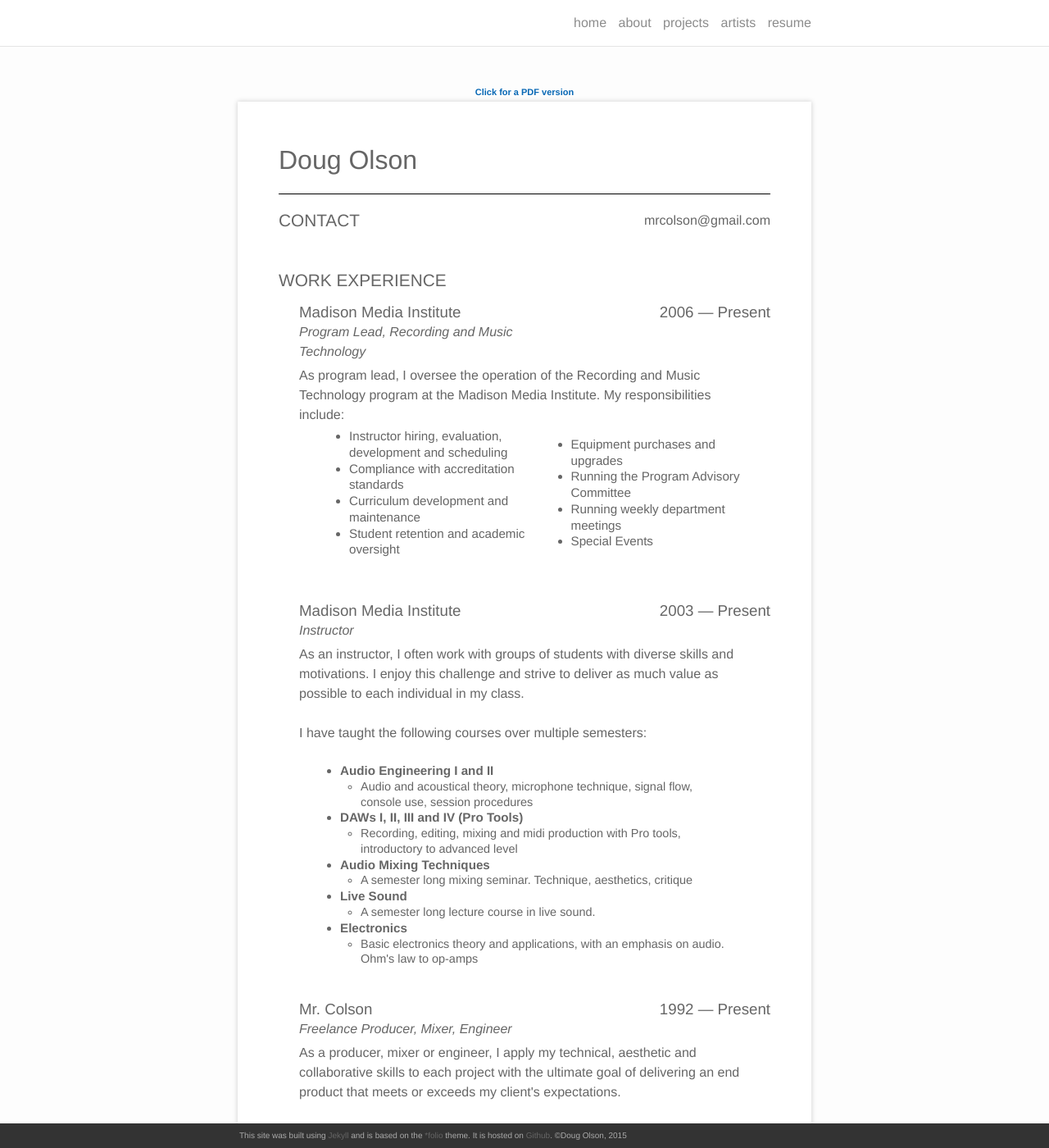
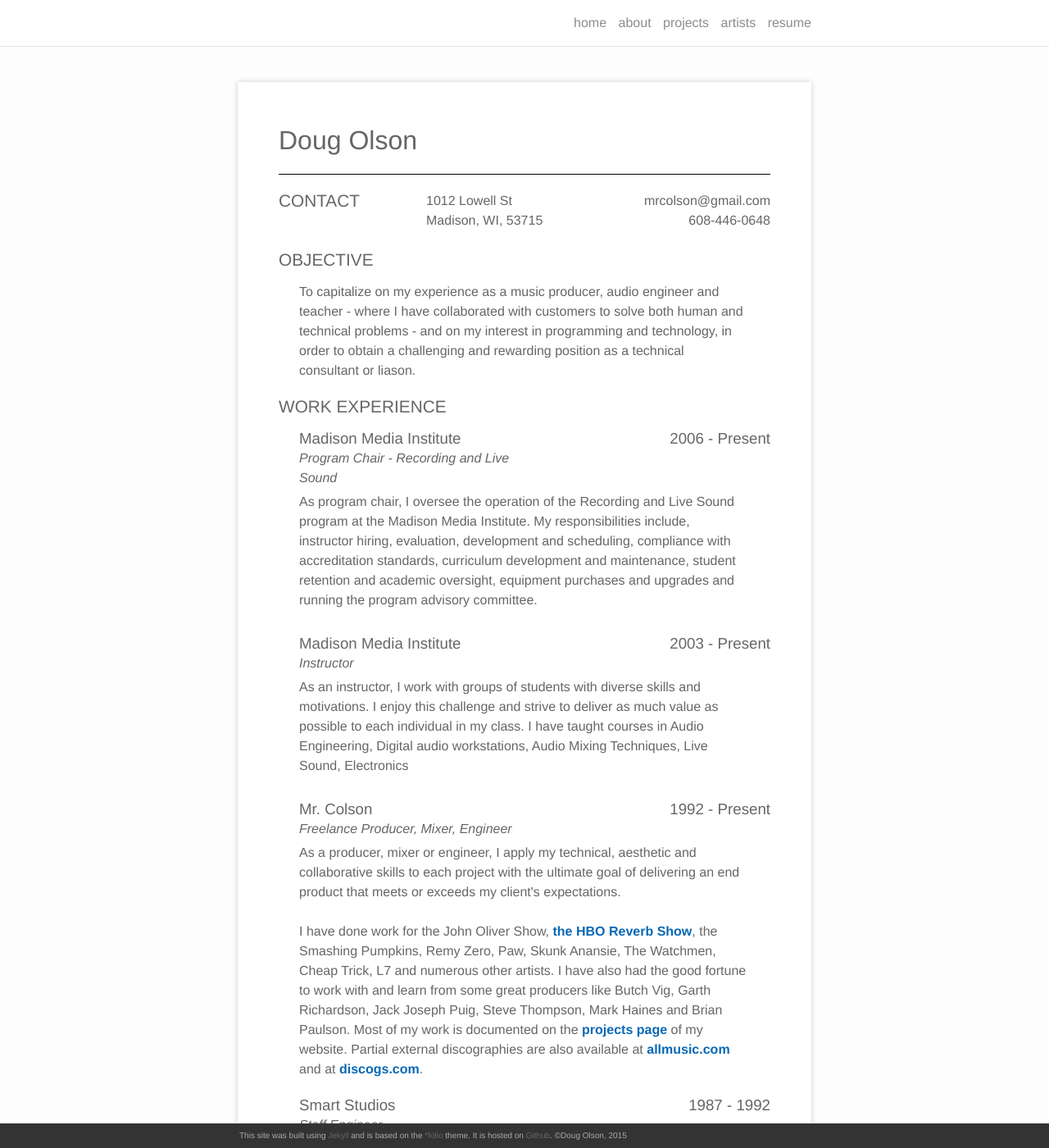
Before and after one commit to dougolson/dougolson.github.io, a Jekyll site: the page built from z_resume.html, in a window 1280 px wide and 1400 px high. Shown: the whole window at 82% size. Built offline with Jekyll 4.4.1, drawn with Linux system fonts in a browser that asks for light colours; nearby versions of some CDN libraries; some of the changed text lies outside the part shown.

Commit message:
updated resume

```diff
--- a/z_resume.html
+++ b/z_resume.html
@@ -3,8 +3,8 @@
 title: resume
 permalink: /resume/
 ---
+<!DOCTYPE html PUBLIC "-//W3C//DTD HTML 4.01//EN">
 <div id="resume">
-    <div id="pdfLink"><a href="/img/olsonResume_4_2016.pdf">Click for a PDF version</a></div>
     <div id="main">
         <h1 id="title">
             Doug Olson
@@ -15,134 +15,129 @@
             </h2>
             <div class="set">
                 <p class="address">
-                    <span class="value"><br></span>
+                    <span class="value">1012 Lowell St<br>Madison, WI, 53715<br></span>
                 </p>
                 <div class="r">
                     <p class="email">
-                        <span class="value"><a href="mailto:mrcolson@gmail.com">mrcolson@gmail.com</a></span>
+                        <span class="value"><a href="mailto:mrcolson@gmail.com">mrcolson@gmail.com</a></span><br>
+                        <span class="value">608-446-0648<br></span>
                     </p>
                     <p class="phone">
                         <span class="value"><br></span>
                     </p>
                 </div>
+                <!-- <div class="clear"></div> -->
+            </div><!-- set //-->
+            <!-- <div class="clear"></div> -->
+        </div><!-- basic-info //-->
 <div class="clear"></div>
-            </div><!-- set //-->
-            <div class="clear"></div>
-        </div><!-- basic-info //-->
 				<div class="section section-work">
+					<h2 class="title">
+						Objective
+					</h2>
+					<div class="item">
+						<div class="set">
+						<span class="info">
+                            To capitalize on my experience as a music producer, audio engineer and
+                            teacher - where I have collaborated with customers to solve both human
+                            and technical problems - and on my interest in programming and technology,
+                            in order to obtain a challenging and rewarding position as a technical consultant or liason.
+						</span>
+					</div><!-- item -->
+				</div><!-- set -->
+
+<!-- WORK EXPERIENCE -->
+
 					<h2 class="title">
 						Work experience
 					</h2>
 					<div class="set">
+
+
+
+<!-- PROGRAM CHAIR -->
+
+
+
 						<div class="item">
 							<h3>
-                        <span class="company l">Madison Media Institute</span> <span class="date r">2006 — Present</span>
-                    </h3><span class="job_title">Program Lead, Recording and Music Technology</span> <span class="info">As program lead, I oversee the operation of the Recording and Music Technology program at the Madison Media Institute. My responsibilities include:</span>
-                    <div>
-                        <div style="margin-left: 2em">
-                            <table>
-                                <tr>
-                                    <td>
-                                        <ul>
-                                            <li>Instructor hiring, evaluation, development and scheduling
-                                            </li>
-                                            <li>Compliance with accreditation standards
-                                            </li>
-                                            <li>Curriculum development and maintenance
-                                            </li>
-                                            <li>Student retention and academic oversight
-                                            </li>
-                                        </ul>
-                                    </td>
-                                    <td>
-                                        <ul>
-                                            <li>Equipment purchases and upgrades
-                                            </li>
-                                            <li>Running the Program Advisory Committee
-                                            </li>
-                                            <li>Running weekly department meetings
-                                            </li>
-                                            <li>Special Events
-                                            </li>
-                                        </ul>
-                                    </td>
-                                </tr>
-                            </table>
-                        </div>
-                    </div><span class="info">&nbsp;</span>
+								<span class="company l">Madison Media Institute</span>
+								<span class="date r">2006 - Present</span>
+							</h3>
+							<span class="job_title">Program Chair - Recording and Live Sound</span>
+							<span class="info">As program chair, I oversee the operation of the Recording and Live Sound program at the Madison Media Institute. My responsibilities include, instructor hiring, evaluation, development and scheduling, compliance with accreditation standards, curriculum development and maintenance, student retention and academic oversight, equipment purchases and upgrades and running the program advisory committee.
+							</span>
+							<br>
+
+
+
+<!-- INSTRUCTOR -->
+
 							<div class="item">
 								<h3>
-                            <span class="company l">Madison Media Institute</span> <span class="date r">2003 — Present</span>
-                        </h3><span class="job_title">Instructor</span> <span class="info">As an instructor, I often work with groups of students with diverse skills and motivations. I enjoy this challenge and strive to deliver as much value as possible to each individual in my class.</span>
+									<span class="company l">Madison Media Institute</span>
+									<span class="date r">2003 - Present</span>
+								</h3>
+								<span class="job_title">Instructor</span>
+								<span class="info">As an instructor, I work with groups of students with diverse skills and motivations. I enjoy this challenge and strive to deliver as much value as possible to each individual in my class. I have taught courses in Audio Engineering, Digital audio workstations, Audio Mixing Techniques, Live Sound, Electronics
+								</span>
 								<br>
-                        <span class="info">I have taught the following courses over multiple semesters:</span>
+
+
+
+<!-- MR COLSON -->
+
+
+						<div class="item">
+							<h3>
+								<span class="company l">Mr. Colson</span> <span class="date r">1992 - Present</span>
+							</h3><span class="job_title">Freelance Producer, Mixer, Engineer</span> <span class="info">As a producer, mixer or engineer, I apply my technical, aesthetic and collaborative skills to each project with the ultimate goal of delivering an end product that meets or exceeds my client's expectations.</span>
+							<p>
 								<br>
-                    <div class="set">
+								<span class="info">I have done work for the John Oliver Show, <a href="https://en.wikipedia.org/wiki/Reverb_(TV_series)"><strong>the HBO Reverb Show</strong></a>, the Smashing Pumpkins, Remy Zero, Paw, Skunk Anansie, The Watchmen, Cheap Trick, L7 and numerous other artists. I have also had the good fortune to work with and learn from some great producers like Butch Vig, Garth Richardson, Jack Joseph Puig, Steve Thompson, Mark Haines and Brian Paulson. Most of my work is documented on the <a href="http://www.mrcolson.com/projects/"><strong>projects page</strong></a> of my website. Partial external discographies are also available at <a href="http://www.allmusic.com/artist/mr-colson-mn0000602782"><strong>allmusic.com</strong></a> and at <a href="http://www.discogs.com/artist/421549-Mr-Colson"><strong>discogs.com</strong></a>.</span>
+							</p>
+						</div>
+
+
+<!-- SMART STUDIOS -->
+
+
 						<div class="item">
-                            <ul>
-                                <li><strong>Audio Engineering I and II</strong>
-                                </li>
-                                <li style="list-style: none">
-                                    <ul>
-                                        <li>Audio and acoustical theory, microphone technique, signal flow, console use, session procedures
-                                        </li>
-                                    </ul>
-                                </li>
-                                <li><strong>DAWs I, II, III and IV (Pro Tools)</strong>
-                                </li>
-                                <li style="list-style: none">
-                                    <ul>
-                                        <li>Recording, editing, mixing and midi production with Pro tools, introductory to advanced level
-                                        </li>
-                                    </ul>
-                                </li>
-                                <li><strong>Audio Mixing Techniques</strong>
-                                </li>
-                                <li style="list-style: none">
-                                    <ul>
-                                        <li>A semester long mixing seminar. Technique, aesthetics, critique
-                                        </li>
-                                    </ul>
-                                </li>
-                                <li><strong>Live Sound</strong>
-                                </li>
-                                <li style="list-style: none">
-                                    <ul>
-                                        <li>A semester long lecture course in live sound.
-                                        </li>
-                                    </ul>
-                                </li>
-                                <li><strong>Electronics</strong>
-                                </li>
-                                <li style="list-style: none">
-                                    <ul>
-                                        <li>Basic electronics theory and applications, with an emphasis on audio. Ohm's law to op-amps
-                                        </li>
-                                    </ul>
-                                </li>
-                            </ul>
+							<h3>
+								<span class="company l">Smart Studios</span> <span class="date r">1987 - 1992</span>
+							</h3><span class="job_title">Staff Engineer</span> <span class="info">My time at Smart began as an apprenticeship and training ground, assisting on punk rock records and engineering demos for local bands, and over time evolved into a career that took me all over the world. It was not a traditional job - I was given tremendous latitude and had no formal job description. The only expectation was to make it sound great and leave my clients delighted, an ethos I have tried to apply throughout my career</span>
 						</div>
 					</div>
 					<div class="clear"></div>
 				</div>
 			</div>
+
+
+<!-- PROGRAMMING -->
+
+
+				<div class="section section-education">
+					<h2 class="title">
+						Programming
+					</h2>
+					<div class="set">
 						<div class="item">
-                        <h3>
-                            <span class="company l">Mr. Colson</span> <span class="date r">1992 — Present</span>
-                        </h3><span class="job_title">Freelance Producer, Mixer, Engineer</span> <span class="info">As a producer, mixer or engineer, I apply my technical, aesthetic and collaborative skills to each project with the ultimate goal of delivering an end product that meets or exceeds my client's expectations.</span>
-                        <p><br/>
-                            <span class="info">I have done work for the John Oliver Show, <a href="https://en.wikipedia.org/wiki/Reverb_(TV_series)"><strong>the HBO Reverb Show</strong></a>, the Smashing Pumpkins, Remy Zero, Paw, Skunk Anansie, The Watchmen, Cheap Trick, L7 and numerous other artists. I have also had the good fortune to work with and learn from some great producers like Butch Vig, Garth Richardson, Jack Joseph Puig, Steve Thompson, Mark Haines and Brian Paulson. Most of my work is documented on the <a href="http://www.mrcolson.com/projects/"><strong>projects page</strong></a> of this site. Partial external discographies are also available at<a href="http://www.allmusic.com/artist/mr-colson-mn0000602782"><strong> allmusic.com</strong></strong></a> and at <a href="http://www.discogs.com/artist/421549-Mr-Colson"><strong>discogs.com</strong></a>.</span>
-                        </p>
-                    </div>
-                    <div class="item">
-                        <h3>
-                            <span class="company l">Smart Studios</span> <span class="date r">1987 — 1992</span>
-                        </h3><span class="job_title">Staff Engineer</span> <span class="info">My time at Smart began as an apprenticeship and training ground, assisting on punk rock records and engineering demos for local bands, and over time evolved into a career that took me all over the world. It was not a traditional job - I was given tremendous latitude and had no formal job description. The only expectation was to make it sound great.</span>
+
+								<span class="info">I have written software in Python, R, Java, JavaScript
+									and Swift, and developed my own <a href = "http://mrcolson.com"><strong>website.</strong></a>
+									Many of my projects are available on
+									<a href = "https://github.com/dougolson"><strong>github</strong></a></span>
 						</div>
 					</div>
-
 					<div class="clear"></div>
 				</div>
+
+<!-- EDUCATION -->
+
+
+
+
+
 			<div class="section section-education">
 				<h2 class="title">
 					Education
@@ -150,12 +145,22 @@
 				<div class="set">
 					<div class="item">
 						<h3>
-                            <span class="course l">Bachelor of Science, English Literature</span> <span class="date r">1982 — 1986</span>
+							<span class="course l">Bachelor of Science, English Literature</span> <span class="date r">1982 - 1986</span>
 						</h3><span class="school">University of Wisconsin, Madison</span>
 					</div>
 				</div>
 				<div class="clear"></div>
 			</div>
+
+
+
+
+
+
+
+<!-- CERTIFICATIONS -->
+
+
 				<div class="section section-qualifications">
 					<h2 class="title">
 						Certifications
@@ -164,28 +169,45 @@
                     <div class="item">
                         <ul>
                             <li>
-                                <span class="info"><strong><a href="https://www.avid.com/US/support/training/professionals/Doug_Olson_mrcolson@mrcolson.com">Pro Tools Expert, Music, v6.9</a></strong> &nbsp;Avid Technology</span>
-                            </li>
-                            <li>
-                                <span class="info"><strong><a href="https://www.avid.com/US/support/training/professionals/Doug_Olson_mrcolson@gmail.com">Pro Tools Expert, Music, v10</a></strong> &nbsp;Avid Technology</span>
+                                <span class="info"><strong><a href="https://courses.edx.org/certificates/3ef2b10298c54779a3ea66e4f475f310">6.00.1x: Introduction to Computer Science and Programming Using Python</a></strong> &nbsp;MITx: Massachusetts Institute of Technology through edX&nbsp;</span>
                             </li>
                             <li>
                                 <span class="info"><strong><a href="https://www.coursera.org/account/accomplishments/records/55bRj8WB6wqRqy6a">R Programming</a></strong> &nbsp;Johns Hopkins University on Coursera&nbsp;</span>
                             </li>
                             <li>
+                                <span class="info"><strong><a href="https://www.coursera.org/account/accomplishments/records/5KzZEwkJKRRV7g7T">The Data Scientist's Toolbox</a></strong> &nbsp;Johns Hopkins University on Coursera&nbsp;</span>
+                            </li>
+                            <li>
                                 <span class="info"><strong><a href="https://www.coursera.org/account/accomplishments/records/qW9SHPxq23jgaGR2">Statistical Inference</a></strong> &nbsp;Johns Hopkins University on Coursera&nbsp;</span>
+                            </li>
+                            <li>
+                                <span class="info"><strong><a href="https://www.coursera.org/account/accomplishments/records/HdCfzxUycn6rUDqP">Getting and Cleaning Data</a></strong> &nbsp;Johns Hopkins University on Coursera&nbsp;</span>
+                            </li>
+                            <li>
+                                <span class="info"><strong><a href="https://www.coursera.org/account/accomplishments/records/b8KDLPJncRNQhs3w">Exploratory Data Analysis</a></strong> &nbsp;Johns Hopkins University on Coursera&nbsp;</span>
                             </li>
                             <li>
                                 <span class="info"><strong><a href="http://www.lynda.com/Lightroom-tutorials/Lightroom-CC-Essential-Training-2015/383035-2.html">Lightroom CC Essential Training</a></strong> Lynda.com</span>
                             </li>
                             <li>
-                                <span class="info"><strong><a href="http://www.lynda.com//Photoshop-tutorials/Photoshop-CC-Essential-Training-2015/372339-2.html">Phtoshop CC Essential Training</a></strong> Lynda.com</span>
+                                <span class="info"><strong><a href="http://www.lynda.com//Photoshop-tutorials/Photoshop-CC-Essential-Training-2015/372339-2.html">Photoshop CC Essential Training</a></strong> Lynda.com</span>
+                            </li>
+                            <li>
+                                <span class="info"><strong><a href="https://www.avid.com/US/support/training/professionals/Doug_Olson_mrcolson@mrcolson.com">Pro Tools Expert, Music, v6.9</a></strong> &nbsp;Avid Technology</span>
+                            </li>
+                            <li>
+                                <span class="info"><strong><a href="https://www.avid.com/US/support/training/professionals/Doug_Olson_mrcolson@gmail.com">Pro Tools Expert, Music, v10</a></strong> &nbsp;Avid Technology</span>
                             </li>
                         </ul>
                     </div>
                 </div>
                 <div class="clear"></div>
             </div>
+
+
+<!-- OTHER -->
+
+
 				<div class="section section-qualifications">
 					<h2 class="title">
 						Other
@@ -194,70 +216,20 @@
 						<div class="item">
 							<ul>
 								<li>
-                                <span class="info"><strong><a href="http://www.mrcolson.com/2016/04/01/A-Few-Uses-and-Abuses-of-Pro-Tools.html">Guest lecturer</a></strong> for Prof. Joseph Koykkar's Sound Design classes, UW Madison, April 4, 2016</strong></a></span>
-                            </li>
-                            <li>
-                                <span class="info">Member, <a href="http://www.aes.org/aes/dolson"><strong>Audio Engineering Society</strong></a></span>
-                            </li>
-                            <li>
 									<span class="info"><strong><a href="https://www.law.umich.edu/special/exoneration/Pages/casedetail.aspx?caseid=3356">Wisconsin Innocence Project</a></strong> Expert Witness in the exoneration of Richard Kittilstad</span>
 								</li>
 								<li>
 									<span class="info">Interview in <a href="http://www.avclub.com/article/doug-olson-13532"><strong><em>The Onion</em></strong></a></span>
+								</li>
+								<li>
+									<span class="info">I love to play the piano, guitar and mandolin, and try to spend a little quality time with at least one of them every day.</span>
 								</li>
 							</ul>
 						</div>
 					</div>
 					<div class="clear"></div>
 				</div>
-            <div class="section section-1436556401525">
-                <h2 class="title">
-                    Skills
-                </h2>
-                <div class="set">
-                    <div class="item">
-                        <div>
-                            <div style="margin-left: 2em">
-                                <table>
-                                    <tr>
-                                        <td>
-                                            <ul>
-                                                <li>Expert in sound recording and production</li>
-                                                <li>Expert in Pro Tools, audio editing, mixing</li>
-                                                <li>Excellent writing skills</li>
-                                                <li>Experienced in curriculum development</li>
-                                                <li>Audio Electronics</li>
-                                                <li>Working knowledge of Photoshop, html, css</li>
-                                            </ul>
-                                        </td>
-                                        <td>
-                                            <ul>
-                                                <li>Expert in large and small format audio consoles</li>
-                                                <li>Skilled in Microsoft Excel, Word, Powerpoint</li>
-                                                <li>Experienced in educational program management</li>
-                                                <li>Experienced in instructor evaluation and guidance</li>
-                                                <li>R Programming Language,regex</li>
-												<li>Conversational Spanish speaker</li>
-                                            </ul>
-                                        </td>
-                                    </tr>
-                                </table>
-                            </div>
-                        </div>
-                    </div>
-                </div>
-                <div class="clear"></div>
-                <div class="section section-interests">
-                    <h2 class="title">
-                        Interests
-                    </h2>
-                    <div class="set">
-                        <div class="item">
-                            <span class="info">I have enjoyed playing the guitar and piano since I was a child. Recently I have taken up the mandolin. I am currently getting a great deal of enjoyment from learning to code, with my focus being Python, R and Java. I have also been learning Pure Data, an open-source visual programming language with some very interesting musical and sound design possibilities. Although most of my professional work has been in the rock genre, my desert island music library would be largely classical.</span>
-                        </div>
-                    </div>
-                    <div class="clear"></div>
-                </div>
+
 					<div class="section section-references">
 						<h2 class="title">
 							References
```
Also changed, not shown: 2 other files. Lines whose indentation alone changed are shown as unchanged.
